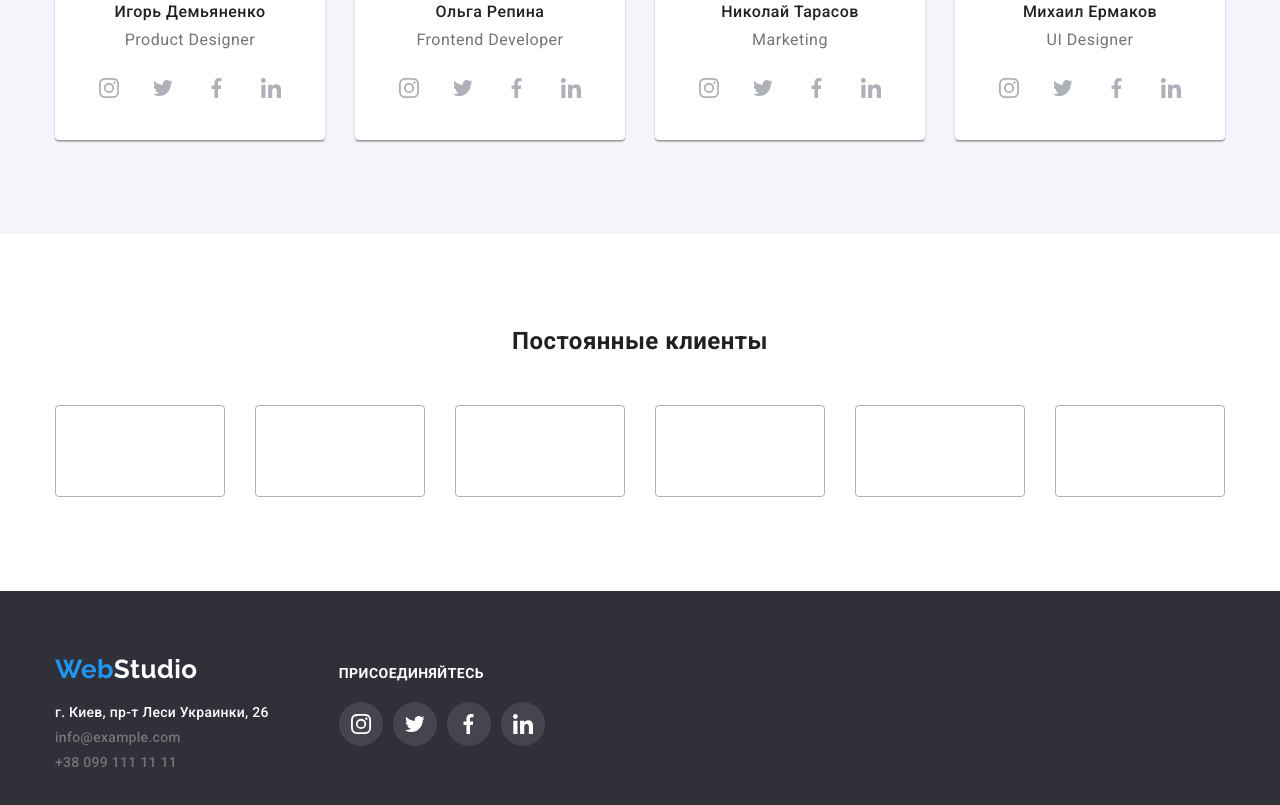
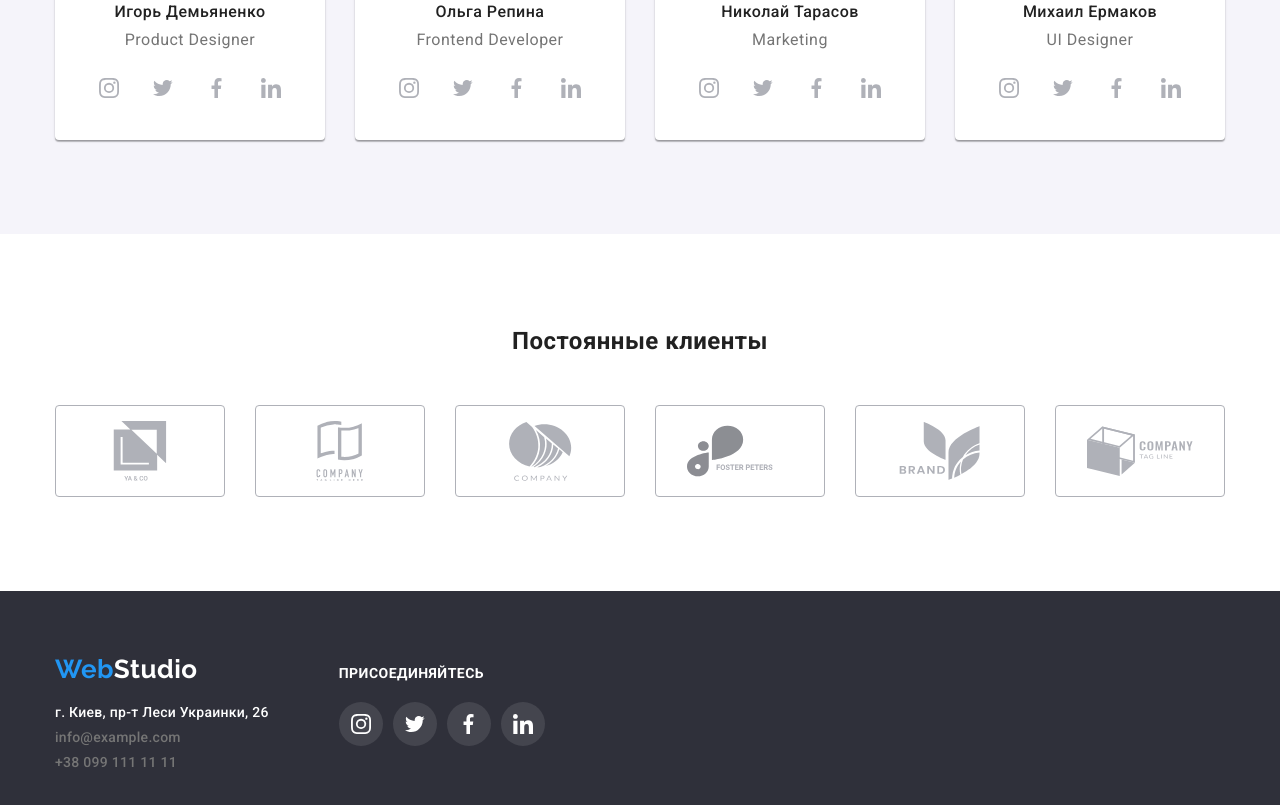
Before and after one commit to TsybulskaAnna/goit-markup-hw-04, a plain HTML site: page index.html in a window 1280 px wide. Shown: the part 2072-2877 px from the top of the page. Drawn offline with nearby package versions, Linux system fonts and the light colour scheme; the site is published under a folder, as on GitHub Pages, so addresses that start at the root find nothing.

Commit message:
Added dots for file path.

```diff
--- a/index.html
+++ b/index.html
@@ -320,32 +320,32 @@
           <ul class="company-images">
             <li class="company-item">
               <svg class="company-title" width="106" height="60">
-                <use href="/images/sprite.svg#icon-ya-go"></use>
+                <use href="./images/sprite.svg#icon-ya-go"></use>
               </svg>
             </li>
             <li class="company-item">
               <svg class="company-title" width="106" height="60">
-                <use href="/images/sprite.svg#icon-tage-line-her"></use>
+                <use href="./images/sprite.svg#icon-tage-line-her"></use>
               </svg>
             </li>
             <li class="company-item">
               <svg class="company-title" width="106" height="60">
-                <use href="/images/sprite.svg#icon-company"></use>
+                <use href="./images/sprite.svg#icon-company"></use>
               </svg>
             </li>
             <li class="company-item">
               <svg class="company-title" width="106" height="60">
-                <use href="/images/sprite.svg#icon-foster-peters"></use>
+                <use href="./images/sprite.svg#icon-foster-peters"></use>
               </svg>
             </li>
             <li class="company-item">
               <svg class="company-title" width="106" height="60">
-                <use href="/images/sprite.svg#icon-brand"></use>
+                <use href="./images/sprite.svg#icon-brand"></use>
               </svg>
             </li>
             <li class="company-item">
               <svg class="company-title" width="106" height="60">
-                <use href="/images/sprite.svg#icon-tag-line"></use>
+                <use href="./images/sprite.svg#icon-tag-line"></use>
               </svg>
             </li>
           </ul>
```
